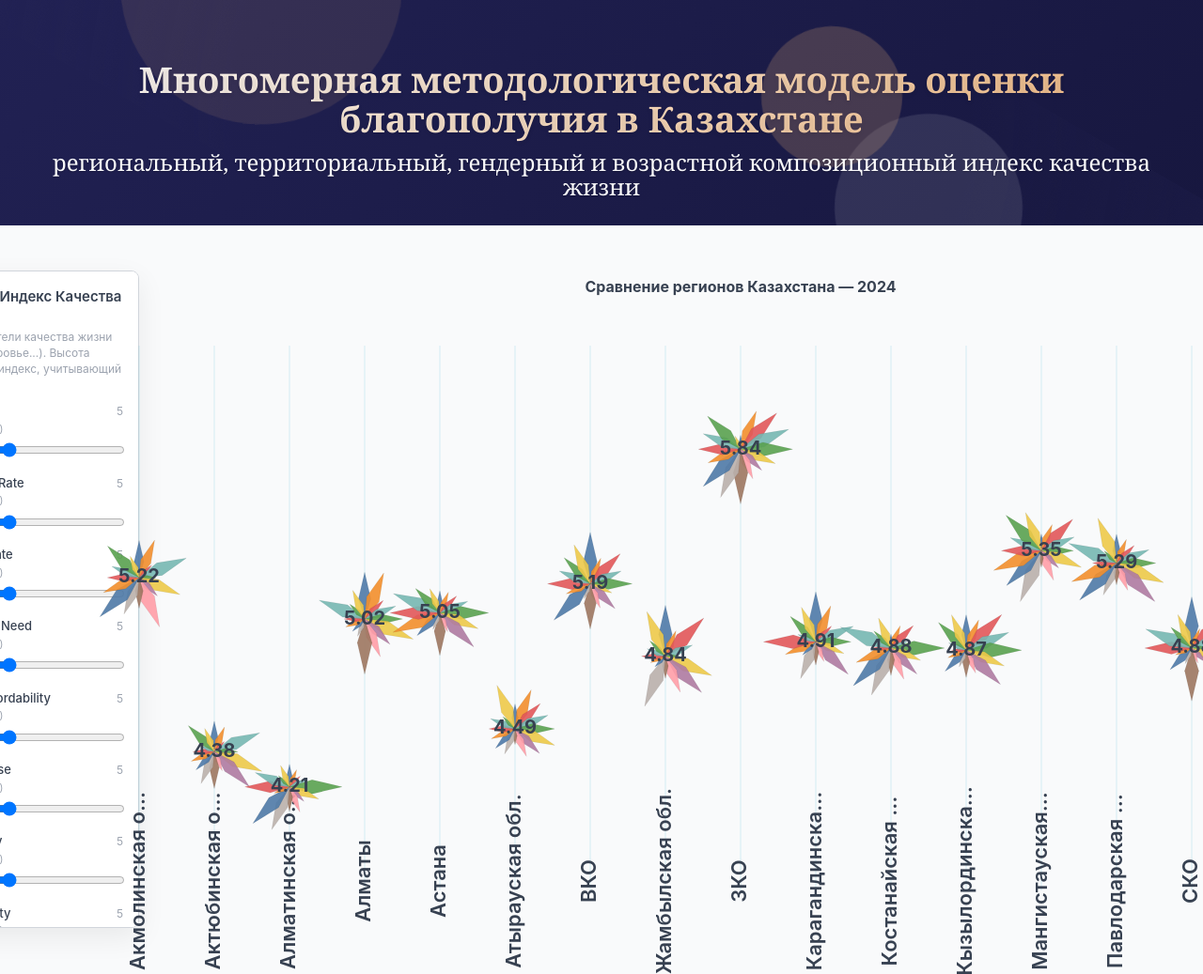
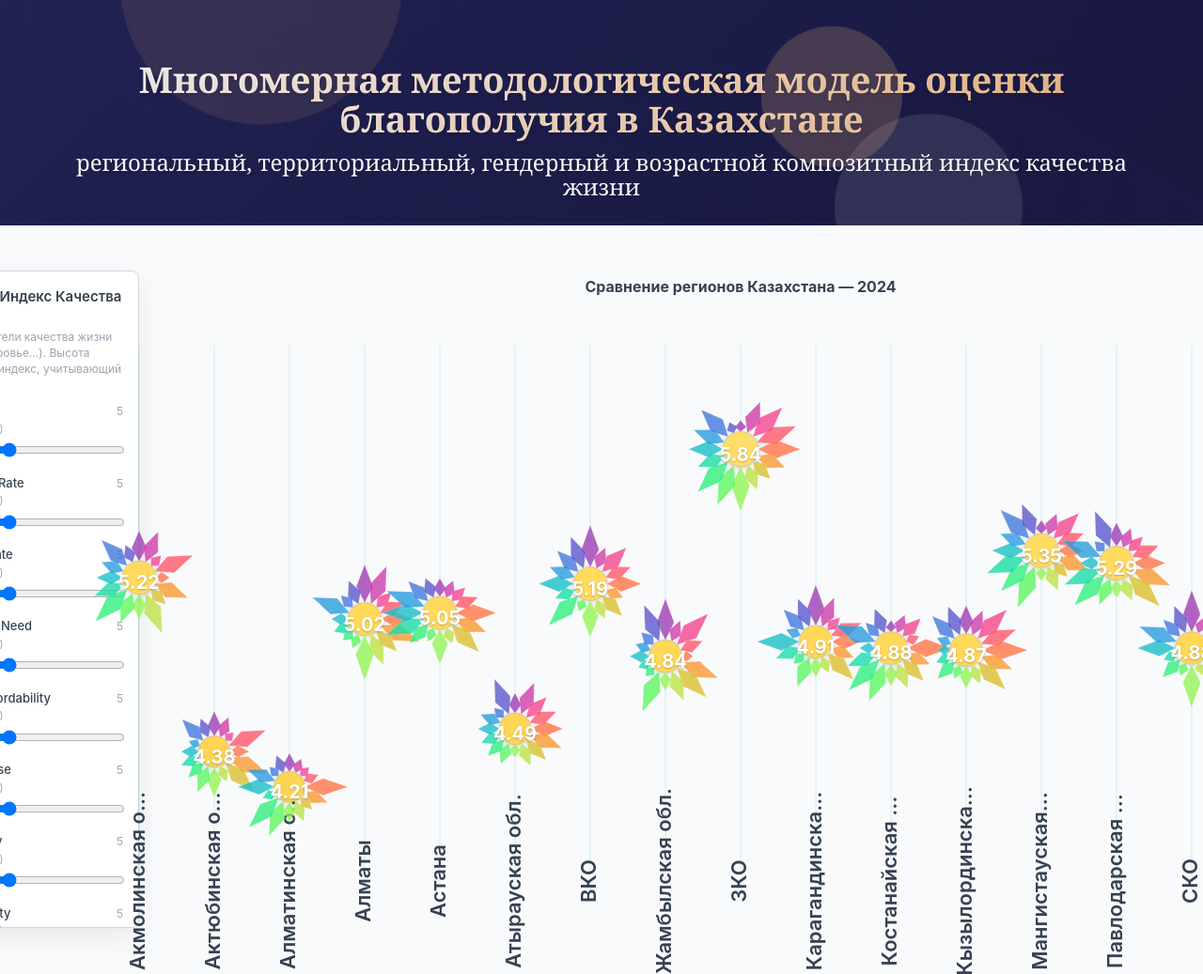
Before and after one commit to Samathe/qaz_datathon, a plain HTML site: page index.html in a window 1280 px wide. Shown: the top 1037 px of the page at 94% size. Drawn offline with nearby package versions, Linux system fonts and the light colour scheme.

Commit message:
color changed

```diff
--- a/index.html
+++ b/index.html
@@ -362,16 +362,32 @@
     transition: opacity 0.15s;
   }
 
+  .flower-center {
+    transition: all 0.3s ease;
+    filter: drop-shadow(0 1px 3px rgba(0,0,0,0.2));
+  }
+
   .petal {
-    fill-opacity: 0.9;
-    stroke: rgba(0,0,0,0.15);
+    fill-opacity: 0.8;
+    stroke: rgba(255,255,255,0.4);
     stroke-width: 0.4px;
     pointer-events: none;
+    transition: transform 0.3s ease;
+  }
+
+  .flower-group:hover .petal {
+    transform: scale(1.05);
   }
 
   .flower-group.highlight .petal {
     stroke-width: 0.8px;
-    stroke: rgba(0,0,0,0.4);
+    transform: scale(1.05);
+  }
+
+  .score-text {
+    fill: white !important;
+    text-shadow: 0 1px 2px rgba(0,0,0,0.25);
+    font-weight: 700;
   }
 
   .hit-area {
@@ -482,7 +498,7 @@
   <div class="header-content">
     <h1 class="header-title">
       <span class="header-title-main">Многомерная методологическая модель оценки благополучия в Казахстане</span>
-      <span class="header-title-sub">региональный, территориальный, гендерный и возрастной композиционный индекс качества жизни</span>
+      <span class="header-title-sub">региональный, территориальный, гендерный и возрастной композитный индекс качества жизни</span>
     </h1>
 
   </div>
@@ -573,7 +589,23 @@ const PAD_BOTTOM = 80;
 const PAD_LEFT = 20;
 const PAD_RIGHT = 20;
 
-const colorScale = d3.scaleOrdinal(d3.schemeTableau10);
+// Create color scales for the flower center and petals
+const colorScaleYellow = d3.scaleLinear()
+  .domain([0, 5, 10])
+  .range(['#F7B32B', '#FFD95A', '#FFF2B2'])
+  .interpolate(d3.interpolateRgb);
+
+const petalGradient = (id) => `url(#petalGradient${id})`;
+
+// Return a distinct yellow/golden color for a given dimension index
+function colorForDim(i) {
+  // Use a rainbow-like sequential interpolator but avoid the pure yellow
+  // region so the center (yellow) remains visually distinct.
+  const steps = Math.max(1, DIMENSIONS.length - 1);
+  // map i -> [0.06 .. 0.94] portion of the rainbow to skip the bright yellow center
+  const t = 0.06 + (i / steps) * 0.88;
+  return d3.interpolateRainbow(t);
+}
 
 function randomScore() {
   return +(Math.random() * 6 + 2).toFixed(2); // 2-8 range
@@ -918,28 +950,33 @@ function overallScore(item) {
   return den === 0 ? 0 : +(num / den).toFixed(2);
 }
 
+function getCenterRadius(score) {
+  return 10 + score * 1.5; // 10px base + score-based increase
+}
+
 function radiusFor(dimKey, item) {
   const raw = item.dims[dimKey];
   const w = weights[dimKey];
   const eff = (raw * w) / 10;
-  const PETAL_BASE_RADIUS = 74; // increased from 24 to 74 (+50px)
+  const PETAL_BASE_RADIUS = 60; // slightly reduced to account for center circle
   return (eff / 10) * (PETAL_BASE_RADIUS * 2.0);
 }
 
-function petalPolygon(dimIndex, r) {
+function petalPolygon(dimIndex, r, centerR) {
   const total = DIMENSIONS.length;
-  const ANGLE_SPREAD = 0.30;
+  const ANGLE_SPREAD = 0.25; // slightly reduced spread
   const angleCenter = (2 * Math.PI * dimIndex) / total - Math.PI / 2;
   const a1 = angleCenter - ANGLE_SPREAD;
   const a2 = angleCenter + ANGLE_SPREAD;
-  const rTip = r;
-  const rSide = r * 0.45;
+  const rTip = r + centerR; // add center radius to total length
+  const rSide = centerR + (r * 0.45); // start from center circle
+
   return [
-    [0, 0],
+    [Math.cos(angleCenter) * centerR, Math.sin(angleCenter) * centerR], // start at circle edge
     [Math.cos(a1) * rSide, Math.sin(a1) * rSide],
     [Math.cos(angleCenter) * rTip, Math.sin(angleCenter) * rTip],
     [Math.cos(a2) * rSide, Math.sin(a2) * rSide],
-    [0, 0]
+    [Math.cos(angleCenter) * centerR, Math.sin(angleCenter) * centerR] // end at circle edge
   ];
 }
 
@@ -976,7 +1013,7 @@ function showDetailCard(item, clientX, clientY) {
   DIMENSIONS.forEach((dim, i) => {
     const val = item.dims[dim.key] || 0;
     const pct = (val / 10) * 100;
-    const col = colorScale(i);
+    const col = colorForDim(i);
     html += `<div class="bar-row">
       <div class="bar-label">${dim.label}</div>
       <div class="bar-wrapper">
@@ -1063,6 +1100,20 @@ function updateAll() {
     .attr("x", d => -(HEIGHT - PAD_BOTTOM - 10))
     .attr("y", d => xScale(d.name));
 
+  // Setup gradient definition if not exists
+  const defs = svg.selectAll("defs").data([0]).join("defs");
+  const gradient = defs.selectAll("#petalGradient").data([0])
+    .join("linearGradient")
+    .attr("id", "petalGradient")
+    .attr("gradientUnits", "userSpaceOnUse");
+
+  gradient.selectAll("stop").data([
+    {offset: "0%", color: "#FDE68A"},
+    {offset: "100%", color: "#FACC15"}
+  ]).join("stop")
+    .attr("offset", d => d.offset)
+    .attr("stop-color", d => d.color);
+
   stemsMerge.each(function(item) {
     const gFlower = d3.select(this).select(".flower-group");
     const fx = xScale(item.name);
@@ -1070,29 +1121,47 @@ function updateAll() {
 
     gFlower.transition().duration(200).attr("transform", `translate(${fx},${fy})`);
 
+    // Add or update center circle
+    const centerR = getCenterRadius(item.overallScore);
+    const centerCircle = gFlower.selectAll(".flower-center").data([item]);
+
+    centerCircle.enter()
+      .append("circle")
+      .attr("class", "flower-center")
+      .merge(centerCircle)
+      .attr("r", centerR)
+      .attr("fill", d => colorScaleYellow(d.overallScore))
+      .attr("stroke", "rgba(0,0,0,0.1)")
+      .attr("stroke-width", 1);
+
+    // Update petals: include index so each dimension gets its own color
     const petals = gFlower.selectAll(".petal").data(
       DIMENSIONS.map((dim, i) => ({
-        color: colorScale(i),
-        poly: petalPolygon(i, radiusFor(dim.key, item))
+        idx: i,
+        key: dim.key,
+        poly: petalPolygon(i, radiusFor(dim.key, item), centerR)
       })),
-      (d, i) => i
+      (d) => d.idx
     );
 
     petals.enter()
       .append("path")
       .attr("class", "petal")
-      .attr("fill", d => d.color)
       .merge(petals)
       .transition()
       .duration(200)
-      .attr("d", d => d3.line()(d.poly));
+      .attr("d", d => d3.line()(d.poly))
+      .attr("fill", d => colorForDim(d.idx));
 
     petals.exit().remove();
 
+    // Update score text
     const scoreText = gFlower.selectAll(".score-text").data([item]);
     scoreText.enter()
       .append("text")
       .attr("class", "score-text")
+      .attr("text-anchor", "middle")
+      .attr("dy", "0.35em")
       .merge(scoreText)
       .text(d => d.overallScore.toFixed(2));
 
```
